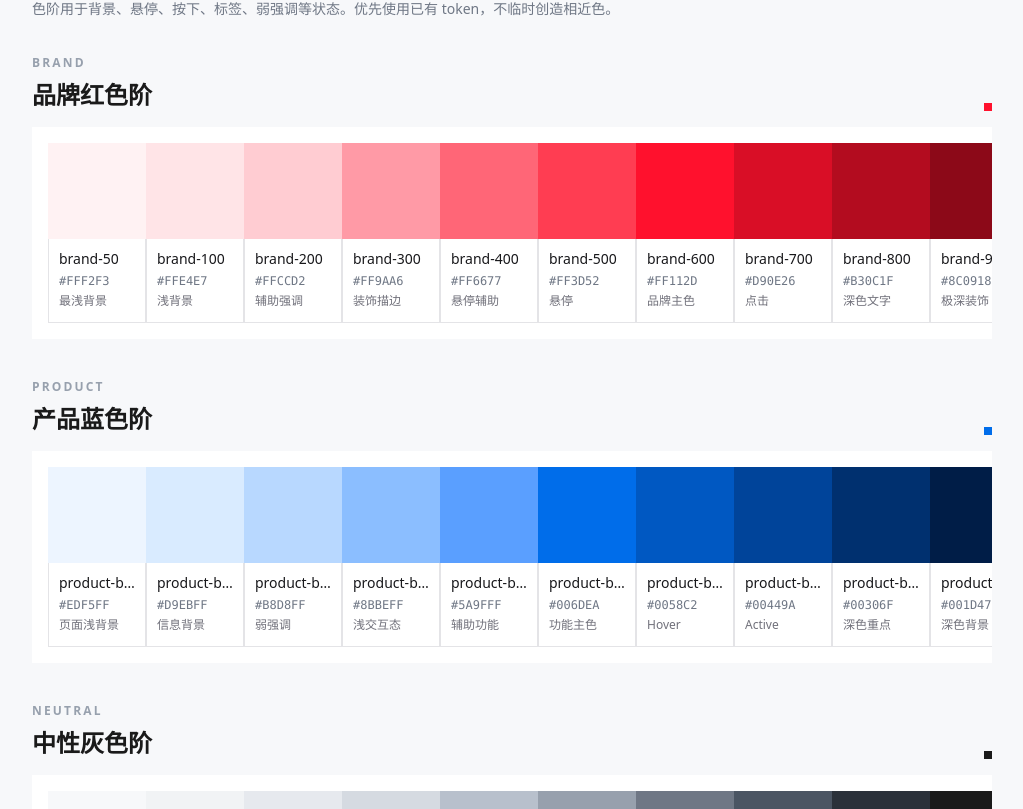
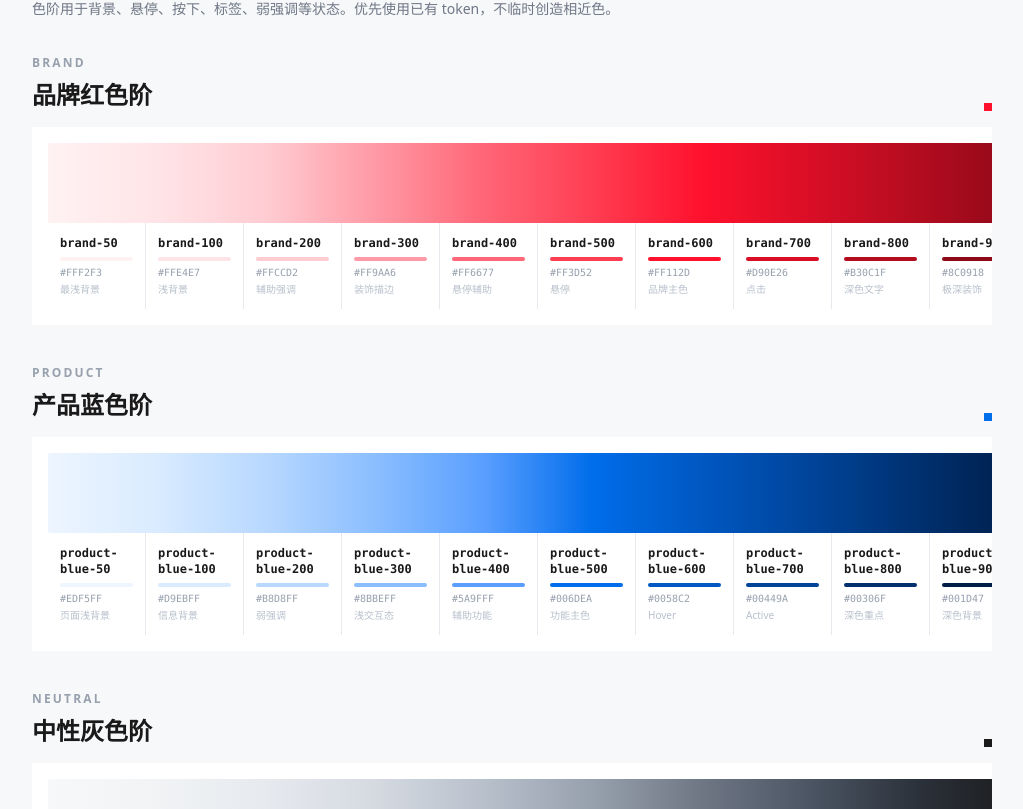
Before and after one commit to susu192856/xincailiao-design-system, a React (Vite) app: page /design-system/colors in a window 1280 px wide. Shown: the part 2831-3640 px from the top of the page, without its empty margins (256-1279 px from the left). Built offline with nearby package versions, Linux system fonts and the light colour scheme.

Commit message:
fix: 颜色色阶改为渐变色条 + 独立色块展示，更直观

```diff
--- a/src/components/docs/ColorScaleGrid.tsx
+++ b/src/components/docs/ColorScaleGrid.tsx
@@ -1,5 +1,3 @@
-import CopyableColorValue from "./CopyableColorValue";
-
 type ColorScale = {
   name: string;
   hex: string;
@@ -13,17 +11,25 @@ type ColorScaleGridProps = {
 
 export default function ColorScaleGrid({ colors, className = "" }: ColorScaleGridProps) {
   return (
-    <div className={["grid grid-cols-10 gap-0", className].join(" ")}>
-      {colors.map((color) => (
-        <div key={color.name} className="flex h-full flex-col">
-          <div className="h-24 flex-shrink-0" style={{ backgroundColor: color.hex }} />
-          <div className="flex h-[84px] flex-col justify-start border border-t-0 border-zinc-200 bg-white p-2.5">
-            <div className="mb-1 truncate text-sm font-medium text-zinc-900">{color.name}</div>
-            <CopyableColorValue value={color.hex} className="mb-1" />
-            <div className="truncate text-xs text-zinc-500">{color.label}</div>
+    <div className={["space-y-0", className].join(" ")}>
+      {/* Full gradient bar */}
+      <div
+        className="flex h-20 w-full overflow-hidden rounded-sm"
+        style={{
+          background: `linear-gradient(to right, ${colors.map((c) => c.hex).join(", ")})`,
+        }}
+      />
+      {/* Individual color chips */}
+      <div className="grid gap-0" style={{ gridTemplateColumns: `repeat(${colors.length}, 1fr)` }}>
+        {colors.map((color) => (
+          <div key={color.name} className="flex flex-col border-r border-[var(--neutral-200)] bg-white p-3 last:border-r-0">
+            <div className="mb-1.5 font-mono text-xs font-semibold text-[var(--neutral-900)]">{color.name}</div>
+            <div className="mb-1 h-1 w-full rounded-sm" style={{ backgroundColor: color.hex }} />
+            <div className="font-mono text-[10px] text-[var(--neutral-500)]">{color.hex}</div>
+            <div className="mt-0.5 text-[10px] text-[var(--neutral-400)]">{color.label}</div>
           </div>
-        </div>
-      ))}
+        ))}
+      </div>
     </div>
   );
 }
```
